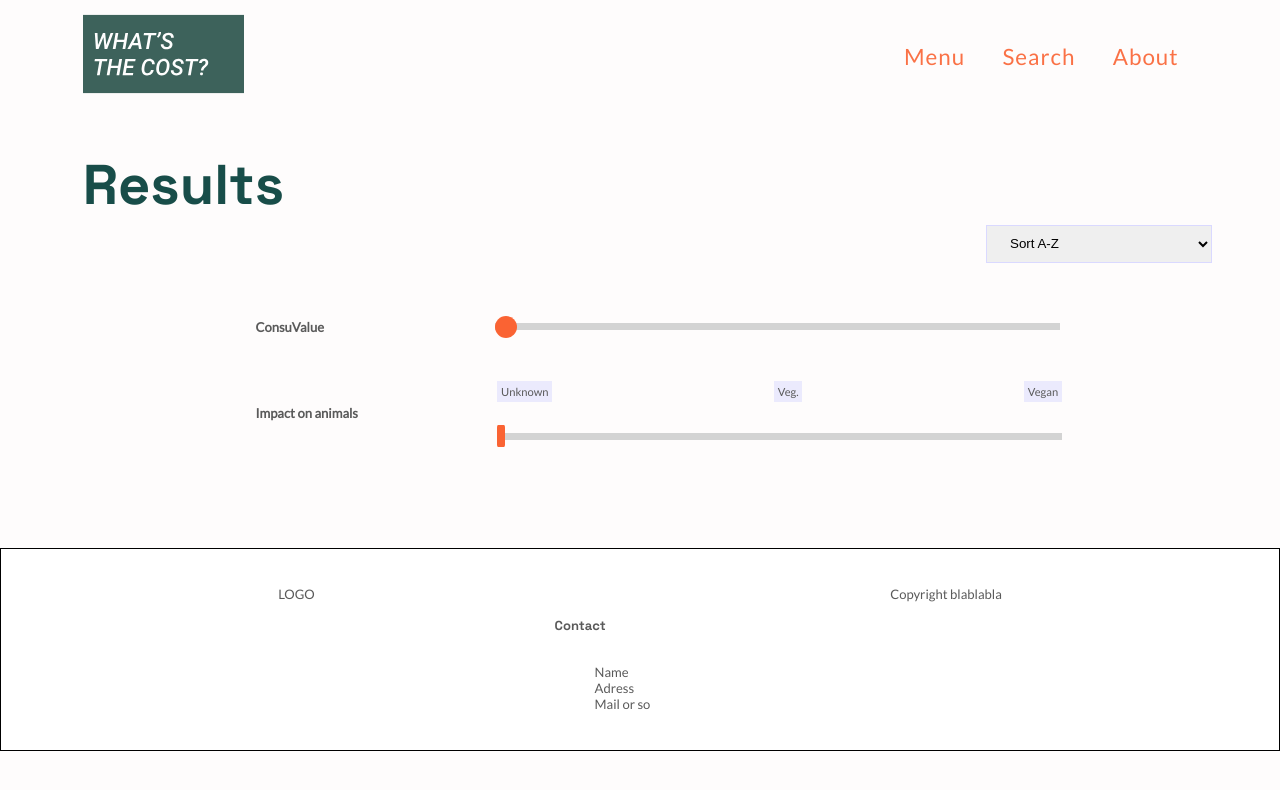
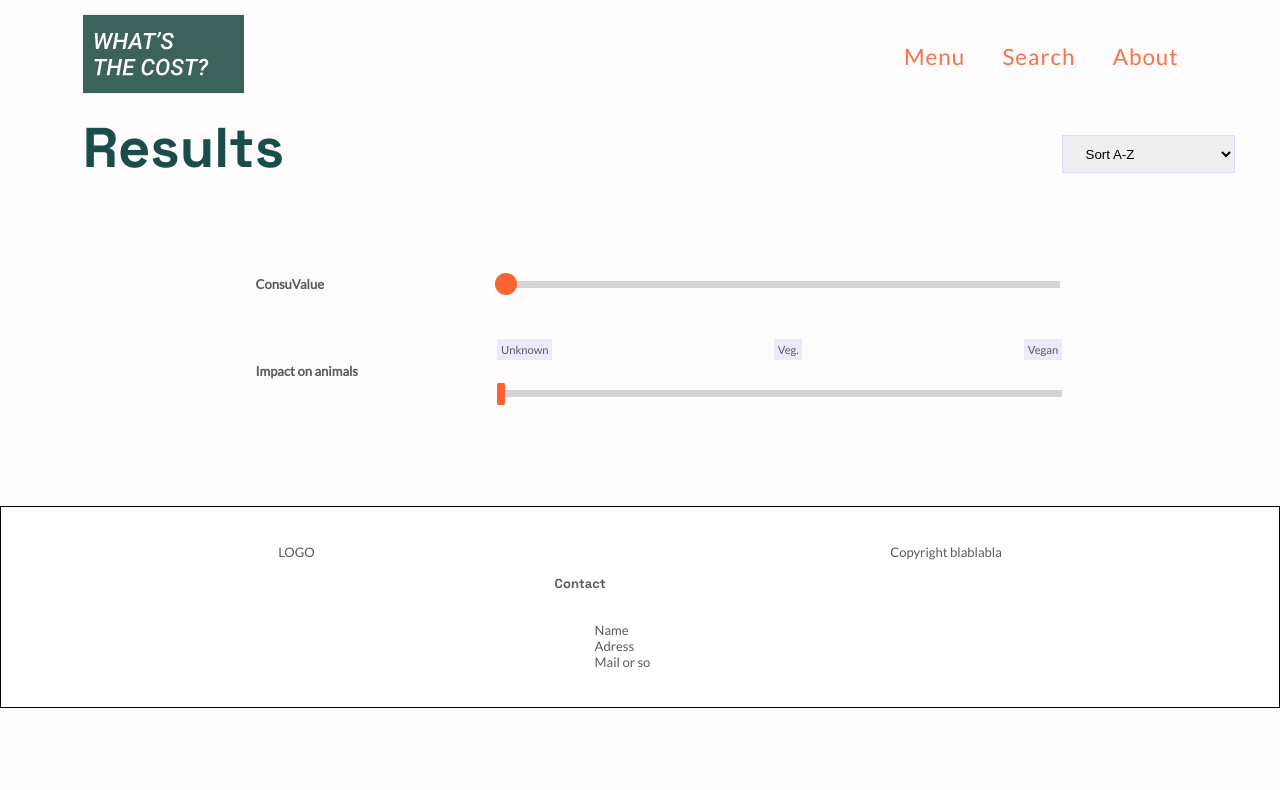
Before and after one commit to synnaf/whats-the-cost, a React (Create React App) app: page /search/1 in a window 1280 px wide. Shown: the top 790 px of the page. Built offline with nearby package versions, Linux system fonts and the light colour scheme.

Commit message:
responsie styling sort

```diff
--- a/src/components/header/Header.js
+++ b/src/components/header/Header.js
@@ -27,7 +27,7 @@ const Header = (title) => {
   return (
       <>
         <section className="page__title" id="myHeader">
-            <h2 className="subpage-title">{pageTitle}</h2>
+            <h2 className="title">{pageTitle}</h2>
         </section>
       </>
 
--- a/src/components/header/Header.scss
+++ b/src/components/header/Header.scss
@@ -10,7 +10,7 @@
     // position: fixed;
     // top: 0;
     // z-index:1; //set on top of content, so scroll goes under
-    h2 {
+    title {
         // margin-bottom:0;
     }
 }
--- a/src/components/searchResults/SearchResults.js
+++ b/src/components/searchResults/SearchResults.js
@@ -85,6 +85,7 @@ const SearchResults = (results) => {
         return (
             <>
                 <section className="page products">
+                    <div className="page__header">
                         <Header props='Results' />
                         <div className="page__sort">
                             <select className="sort-options">
@@ -98,6 +99,7 @@ const SearchResults = (results) => {
                                     Sort Test
                                 </option>
                             </select>
+                        </div>
                     </div>
                     <div className="page__filter">
                         <FilterProducts func={newList} func2={animalList}/>
--- a/src/components/searchResults/SearchResults.scss
+++ b/src/components/searchResults/SearchResults.scss
@@ -3,20 +3,19 @@
 
 .products {
     //should be global style for all pages
-    .page__sort {
-        text-align:right;
-        margin-bottom:1rem;
-        // margin-top:1rem;
-        margin-right:1.2rem;
-        @media screen and (max-width: $mobile) {
-           margin-right: 0;
-        }
-        .sort-options {
-            border:solid 1.5px $lilac;
-            padding:0.5rem 1rem;
-            width:40%; //same as card
-            @media screen and (min-width: $mobile) {
-                width:20%; //same as card
+    .page__header {
+        display: flex;
+        flex-direction: row;
+        justify-content: space-between;
+        margin-bottom:3rem;
+        .page__sort {
+            width:30%;
+            margin-top:1rem;
+            text-align:right;
+            .sort-options {
+                border:solid 1.5px $lilac;
+                padding:0.5rem 1rem;
+                width:100%; //same as card
             }
         }
     }
--- a/src/styles/_responsive.scss
+++ b/src/styles/_responsive.scss
@@ -48,25 +48,23 @@ body {
             flex-direction: column; //fix?
             font-size:1.5rem;
         }
+        &.products {
             .page__title {
-            h2 {
-            //padlet
-            @media screen and (min-width: $padlet) {
+                width:50%;
                 margin:0;
-            }
+                .title {
+                    margin:0;
                 }
                 &.--sticky {
                     border:solid blue;
                     position: fixed;
                     top: 0;
-
                     //remove jump of content on scroll + add smooth scroll
                 }
             }
-        .search-product, .yellow-section {
+            .page__sort {
                 @media screen and (min-width: $padlet) {
-                width:50%;
-                margin-left:0;
+                    width:15%;
                 }
             }
             .filter__list {
@@ -85,7 +83,6 @@ body {
                 flex-direction: row;
                 flex-wrap: wrap;
                 justify-content: center;
-
                 @media screen and (min-width: $padlet) {
                     // justify-content: space-evenly;
                 }
@@ -127,6 +124,14 @@ body {
                 }
             }
         }
+
+        .search-product, .yellow-section {
+            @media screen and (min-width: $padlet) {
+                width:50%;
+                margin-left:0;
+            }
+        }
+    }
     footer {
         height:auto; //height of content
         //more height?
```
Also changed, not shown: 1 other file (tests, documents, lock files or other folders). Lines whose indentation alone changed are shown as unchanged.
